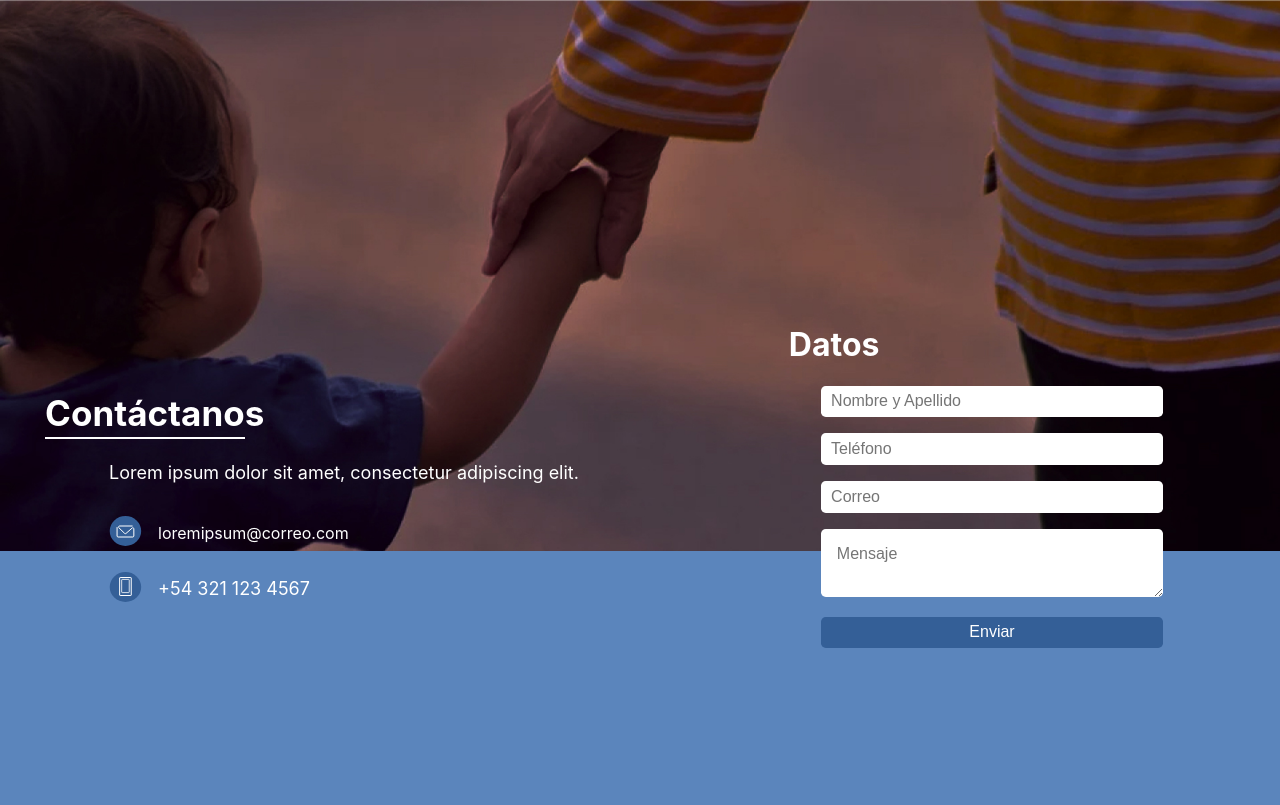
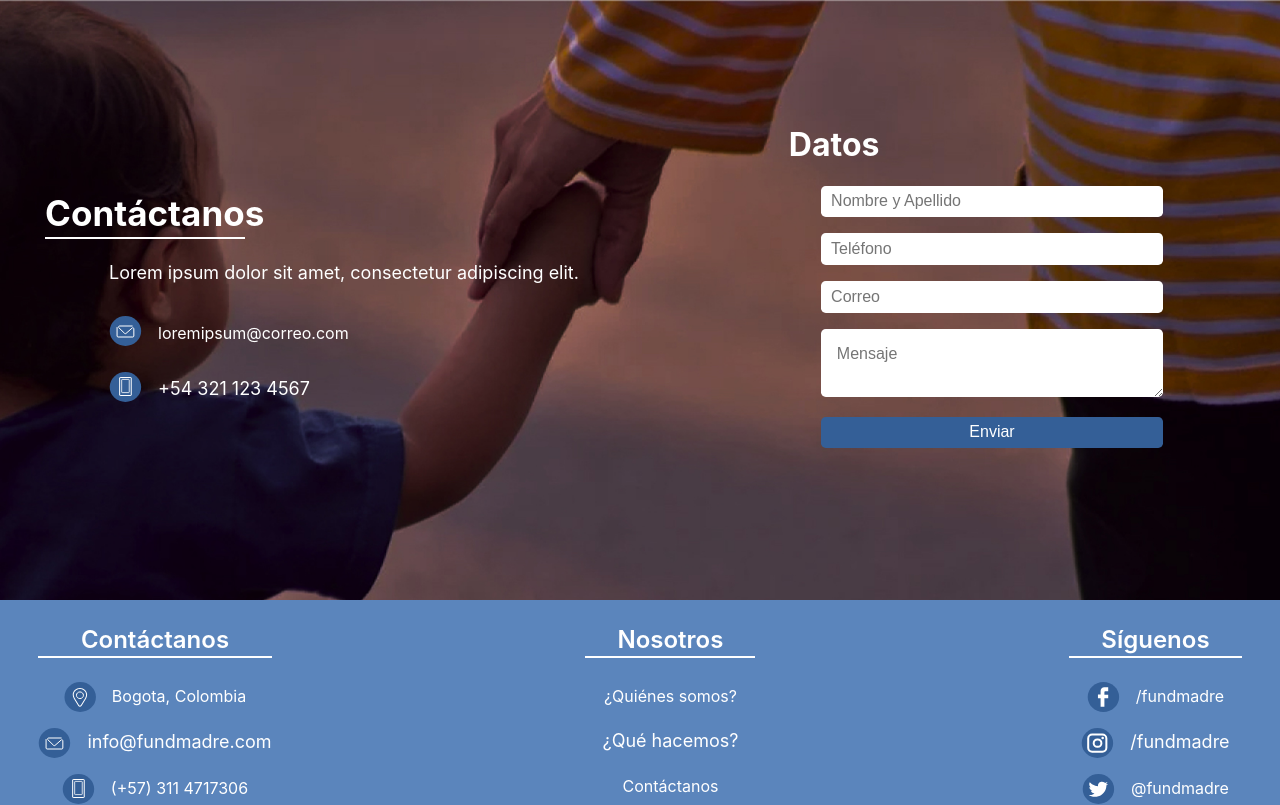
Before and after one commit to jdvsg12/FundMadre, a Next.js app: page /contactanos in a window 1280 px wide. Shown: the top 805 px of the page. Built offline with nearby package versions, Linux system fonts and the light colour scheme.

Commit message:
Fix image positioning with Next Image

```diff
--- a/components/Main/Contact.tsx
+++ b/components/Main/Contact.tsx
@@ -35,21 +35,21 @@ const ContentImage = styled('div', {
     variants: {
         grid: {
             Desktop: {
-                minwidth: '100%',
-                maxWidth: '1560px',
-                height: '1000px',
+                position: 'relative',
+                height: '600px',
                 overflow: 'hiden',
                 gridColumn: '1/4',
                 gridRow: '1/3',
             },
             Tablet: {
+                position: 'relative',
+                height: '450px',
                 gridColumn: '1/2',
                 gridRow: '1/4'
             },
             Mobile: {
-                minwidth: '100%',
-                maxWidth: '1560px',
-                height: '1000px',
+                position: 'relative',
+                height: '400px',
                 overflow: 'hideen',
                 gridColumn: '1/2',
                 gridRow: '1/3'
@@ -297,8 +297,10 @@ export const MainForm = () => {
                 <Image
                     src={generalImg.BackgroundContact}
                     alt="Profile"
-                    objectFit='contain'
-                /></ContentImage>
+                    layout="fill"
+                    objectFit="cover"
+                />
+            </ContentImage>
             <ContentInfo grid={{
                 '@initial': 'Mobile',
                 '@bp2': 'Tablet',
```
